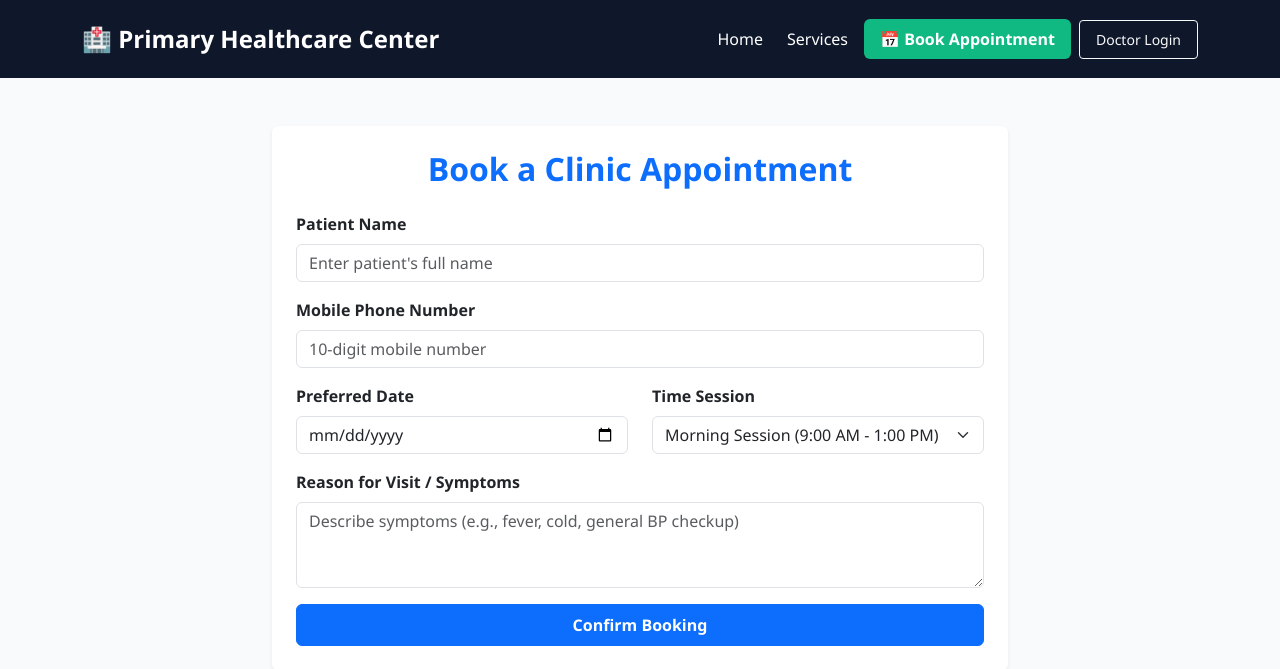
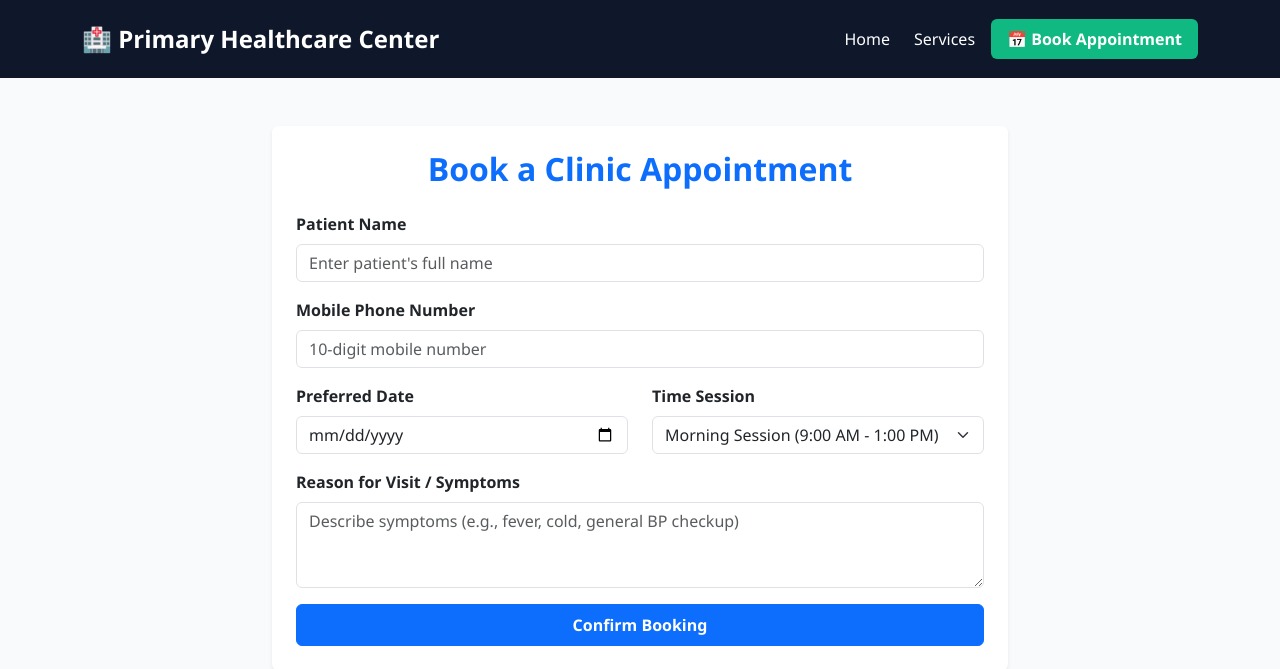
Before and after one commit to Kcharankuma/Doctor_Appointment, a Flask app: page /appointment in a window 1280 px wide. Shown: the top 669 px of the page. Run offline with Flask 3, Linux system fonts and the light colour scheme.

Commit message:
Remove doctor login link from navigation bar

```diff
--- a/templates/base.html
+++ b/templates/base.html
@@ -52,6 +52,7 @@
 <body class="d-flex flex-column min-vh-100">
 
     <!-- Header Navigation -->
+  <!-- Header Navigation -->
     <nav class="navbar navbar-expand-lg navbar-dark bg-custom-navy sticky-top py-3">
         <div class="container">
             <a class="navbar-brand fw-bold fs-4 text-white" href="/">🏥 {{ info.clinic_name }}</a>
@@ -63,7 +64,7 @@
                     <a class="nav-link text-white text-center py-2" href="/">Home</a>
                     <a class="nav-link text-white text-center py-2" href="/services">Services</a>
                     <a class="btn btn-custom-accent fw-semibold text-center py-2 px-3 mt-2 mt-lg-0" href="/appointment">📅 Book Appointment</a>
-                    <a class="btn btn-outline-light btn-sm text-center py-2 px-3 mt-2 mt-lg-0" href="/login">Doctor Login</a>
+                    <!-- Doctor Login link removed from header -->
                 </div>
             </div>
         </div>
```
Also changed, not shown: clinic.db.
